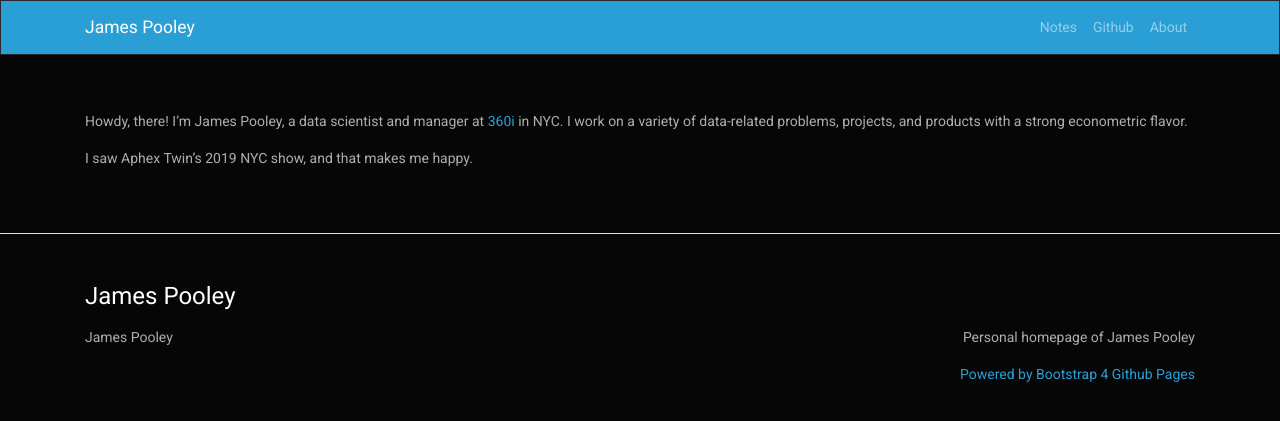
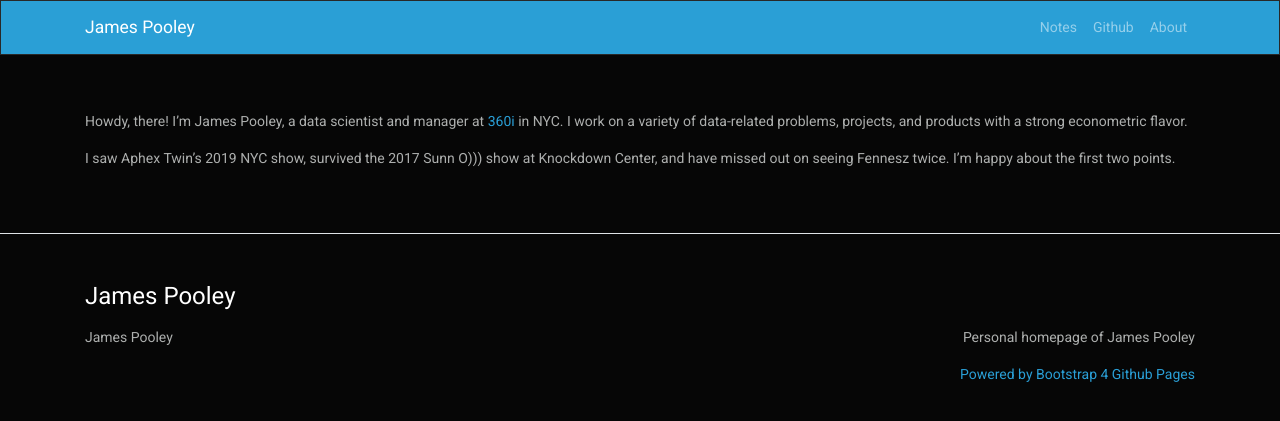
Before and after one commit to jamespooley/archived-jamespooley.github.io, a Jekyll site: the page built from about.md, in a window 1280 px wide. Shown: the top 421 px of the page. Built offline with Jekyll 4.4.1, drawn with Linux system fonts in a browser that asks for light colours; our own code applies the rules of GitHub Pages for plain Markdown files.

Commit message:
Update about text again

```diff
--- a/about.md
+++ b/about.md
@@ -1,4 +1,6 @@
 Howdy, there! I'm James Pooley, a data scientist and manager at [360i](https://360i.com/capabilities/analytics/) in NYC. I work on a variety of
 data-related problems, projects, and products with a strong econometric flavor.
 
-I saw Aphex Twin's 2019 NYC show, and that makes me happy.
+I saw Aphex Twin's 2019 NYC show, survived the 2017 Sunn O))) show at
+Knockdown Center, and have missed out on seeing Fennesz twice. I'm happy
+about the first two points.
```
